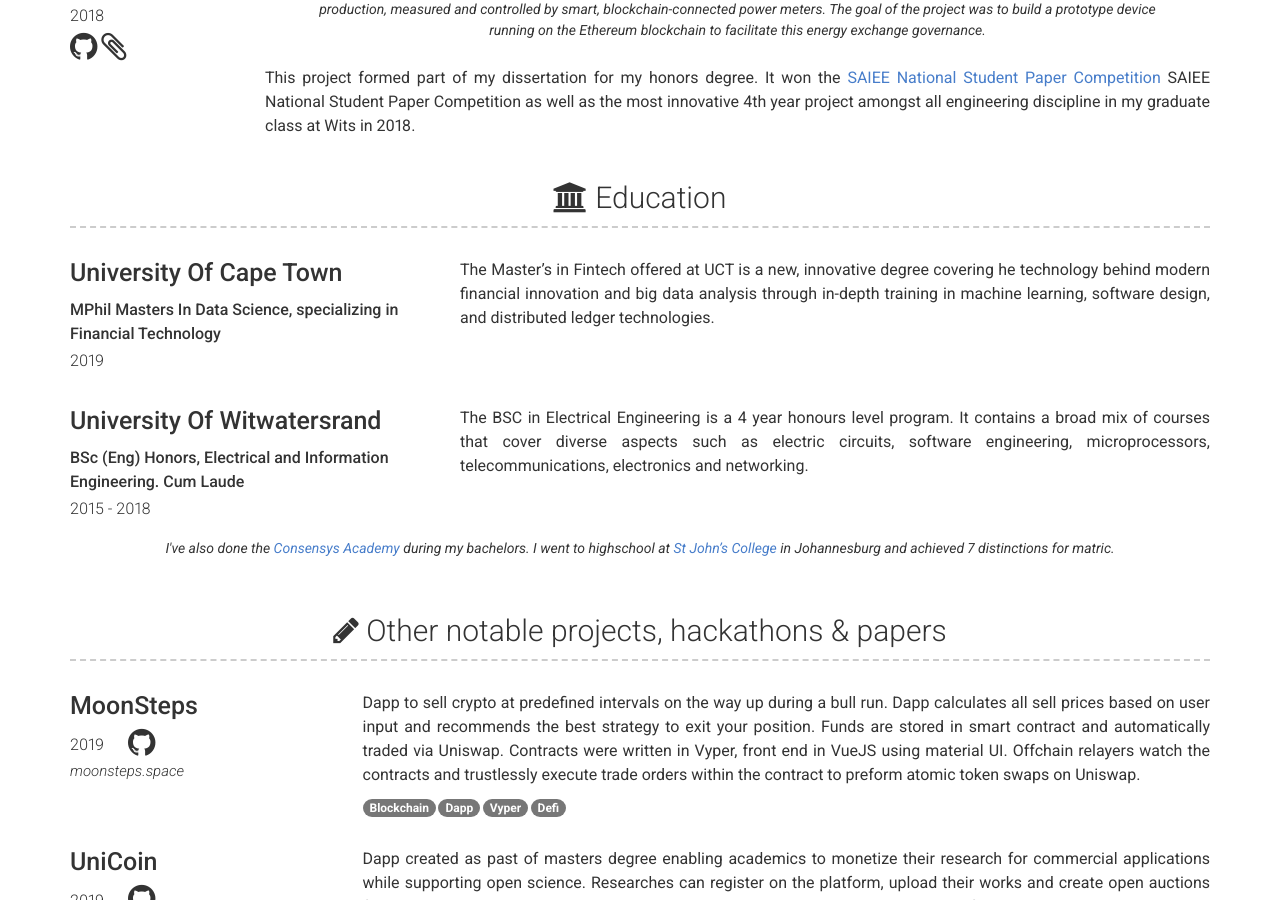
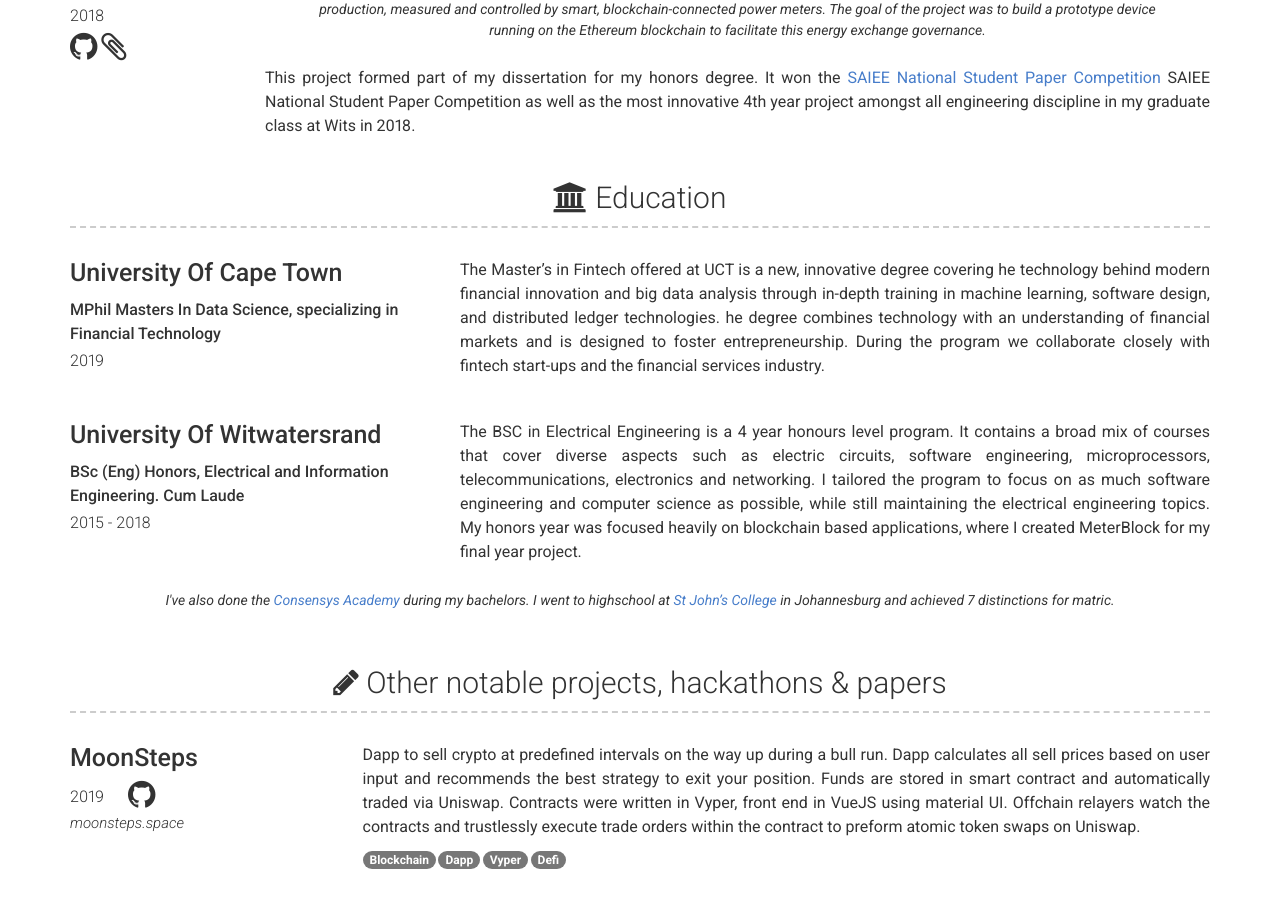
Before and after one commit to chrismaree/PersonalWebsite, a Jekyll site: the page built from index.md, in a window 1280 px wide and 900 px high, scrolled down 1547 px. Built offline with Jekyll 4.4.1, drawn with Linux system fonts in a browser that asks for light colours.

Commit message:
Added more education stuff

```diff
--- a/_data/education.yml
+++ b/_data/education.yml
@@ -3,12 +3,9 @@
   dates: 2019
   qualification: MPhil Masters In Data Science, specializing in Financial Technology
   description: |
-    The Master's in Fintech offered at UCT is a new, innovative degree covering he technology behind modern financial innovation and big data analysis through in-depth training in machine learning, software design, and distributed ledger technologies.
-  # quote: >
+    The Master's in Fintech offered at UCT is a new, innovative degree covering he technology behind modern financial innovation and big data analysis through in-depth training in machine learning, software design, and distributed ledger technologies. he degree combines technology with an understanding of financial markets and is designed to foster entrepreneurship. During the program we collaborate closely with fintech start-ups and the financial services industry.
 - name: University Of Witwatersrand
   dates: 2015 - 2018
   qualification: BSc (Eng) Honors, Electrical and Information Engineering. Cum Laude
   description: |
-    The BSC in Electrical Engineering is a 4 year honours level program. It contains a broad mix of courses that cover diverse aspects such as electric circuits, software engineering, microprocessors, telecommunications, electronics and networking.
-  # quote: >
-  #   I tailored the program to focus on as much software engineering and computer science as possible, while still maintaining the electrical engineering topics. My honors year was focused heavily on blockchain based applications, where I created MeterBlock for my final year project.
+    The BSC in Electrical Engineering is a 4 year honours level program. It contains a broad mix of courses that cover diverse aspects such as electric circuits, software engineering, microprocessors, telecommunications, electronics and networking. I tailored the program to focus on as much software engineering and computer science as possible, while still maintaining the electrical engineering topics. My honors year was focused heavily on blockchain based applications, where I created MeterBlock for my final year project.
```
